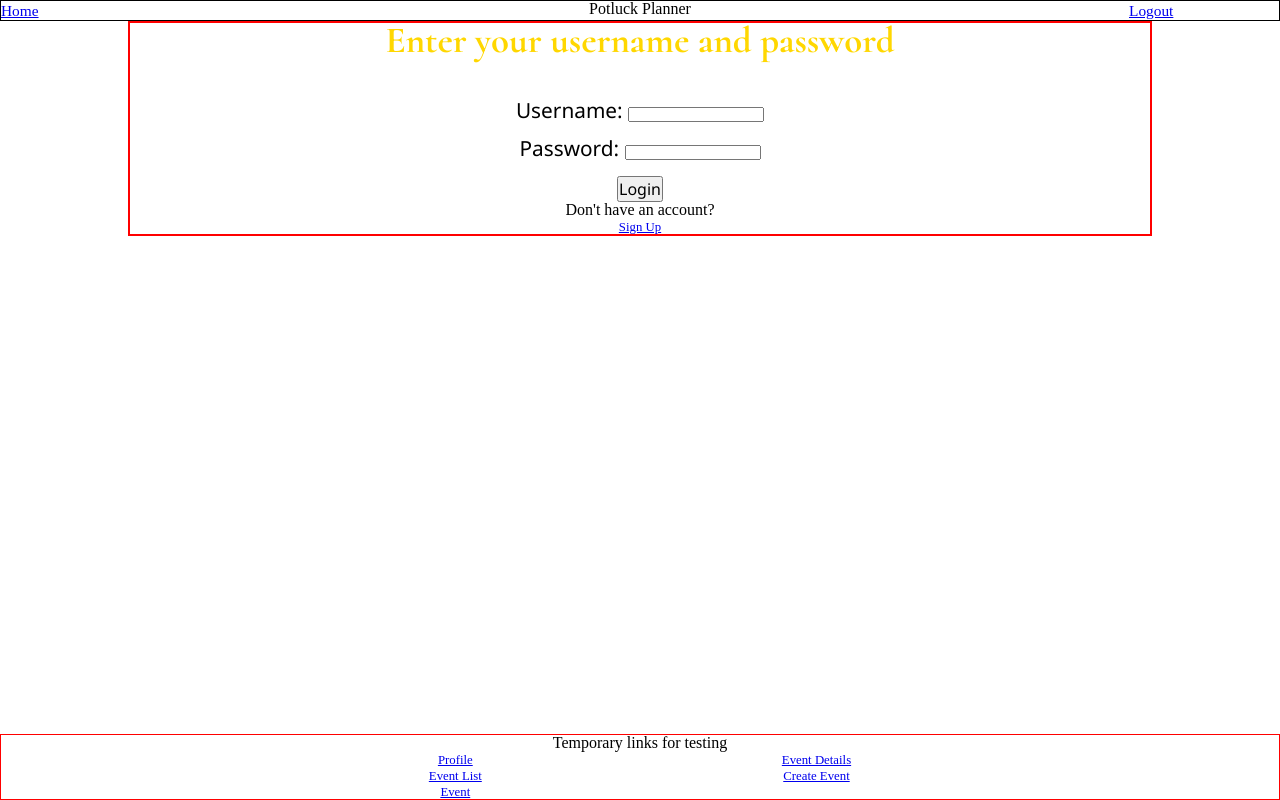
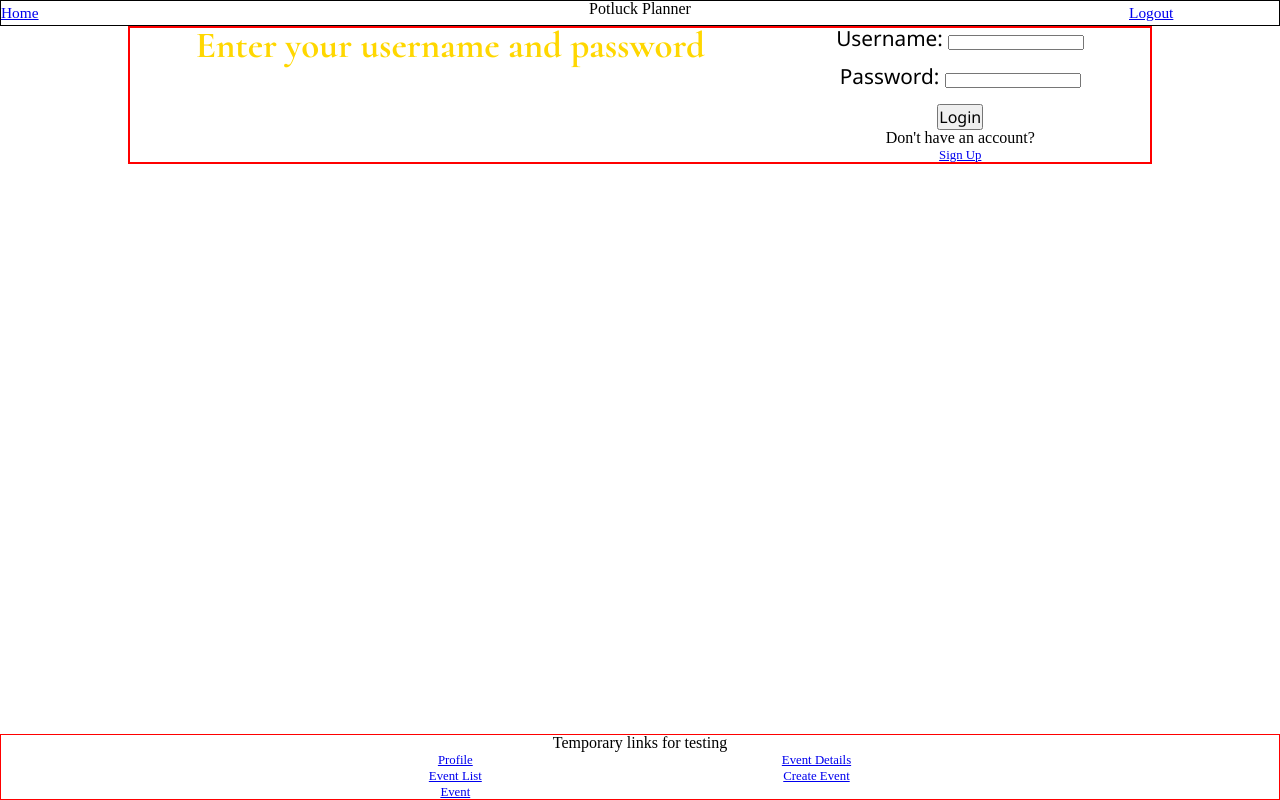
Before and after one commit to tinaxgao/frontend, a React (Create React App) app: page /login in a window 1280 px wide. Built offline with nearby package versions, Linux system fonts and the light colour scheme.

Commit message:
fixed home css and added profile css

```diff
--- a/src/App.css
+++ b/src/App.css
@@ -68,6 +68,7 @@
   border: 1px black solid;
 }
 .nav-container {
+  height: 3vh;
   display: flex;
   flex-direction: row;
 }
--- a/src/components/Home.css
+++ b/src/components/Home.css
@@ -9,9 +9,16 @@
 }
 
 .modal-container,h2{
-    font-family: cursive;
     justify-content: center;
-    margin: 25%;
+    background-color: white;
+
     color:gold;
     text-align: center;
 }
+
+.modal-btn{
+    justify-content: center;
+    background-color:white;
+    color: white;
+    font-size: 2rem;
+}
--- a/src/components/Home.js
+++ b/src/components/Home.js
@@ -6,7 +6,7 @@
     return (
         <div className="modal-container container" title="food-table">
             <h2>Welcome to Potluck Planner!</h2>
-            <div className="modal-btn">
+            <div className="modal-btn" >
                 <Link to='/signup'>Sign Up</Link>
             </div>
             <div className="modal-btn">
--- a/src/components/Profile.css
+++ b/src/components/Profile.css
@@ -1,11 +1,25 @@
+.full-profile{
+    background-image: url("https://images.unsplash.com/photo-1576867757603-05b134ebc379?ixid=MnwxMjA3fDB8MHxwaG90by1wYWdlfHx8fGVufDB8fHx8&ixlib=rb-1.2.1&auto=format&fit=crop&w=1170&q=80");
+    background-size: cover;
+    background-repeat: no-repeat;
+}
 .container {
+    display: flex;
+    flex-wrap: wrap;
+    justify-content: space-around;
     text-align: center;
     width: 80%;
     margin: auto;
+    background-color: white;
 }
 
 .profile-header {
-    display: flex;
+    background-color: #5d7c5d;
     justify-content: space-evenly;
+    width: 100%;
     border: 2px black solid;
 }
+h4{
+    font-size: 1.5rem;
+    color:gold;
+}
--- a/src/components/Profile.js
+++ b/src/components/Profile.js
@@ -38,6 +38,7 @@
     // console.log('Profile-eventList: ', eventList); // <<<<<< CONSOLE LOG
 
     return (
+        <div className="full-profile">
         <div className="container">
             <div className="profile-header">
                 <h4>Your Potluck Events!</h4>
@@ -47,6 +48,7 @@
                 <EventList eventList={eventList}/>
             </div>
         </div>
+        </div>
     )
 }
 
```
Also changed, not shown: 1 other file (tests, documents, lock files or other folders).
